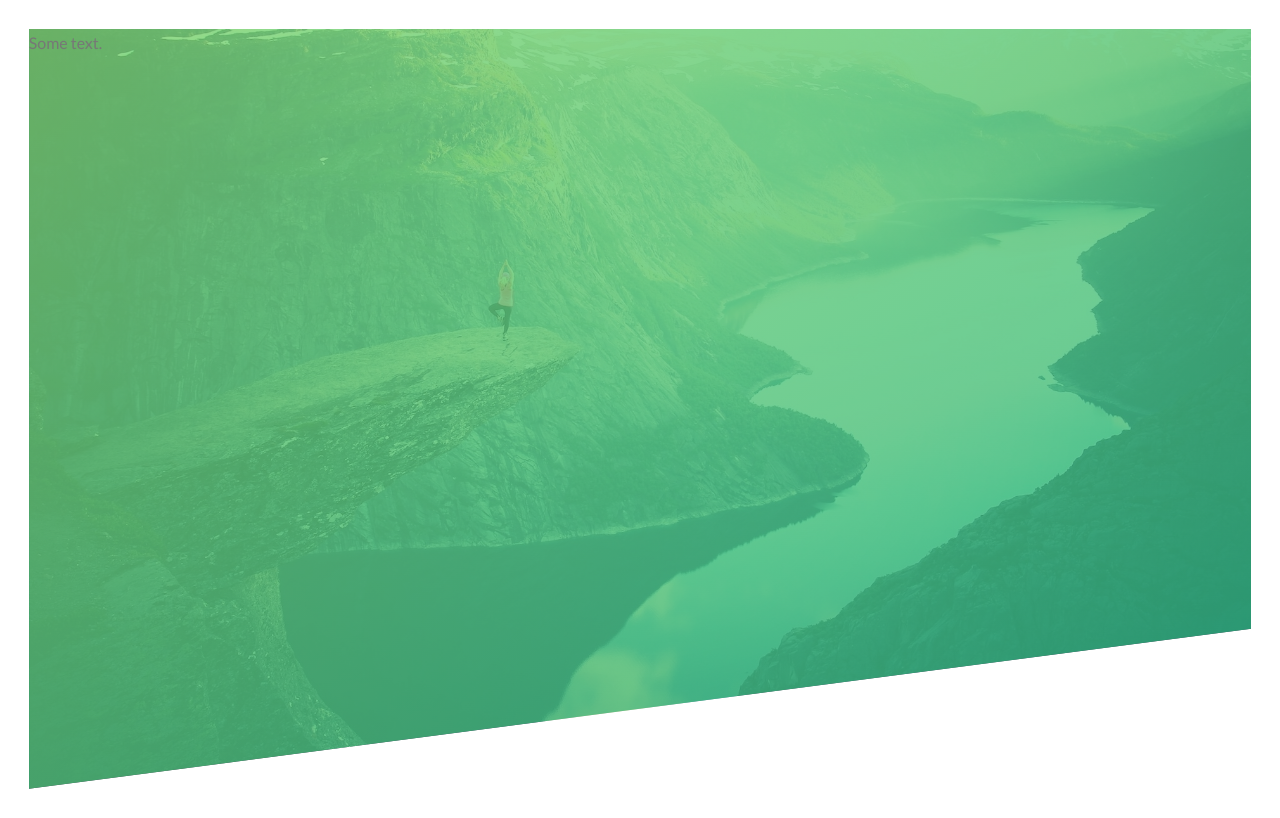
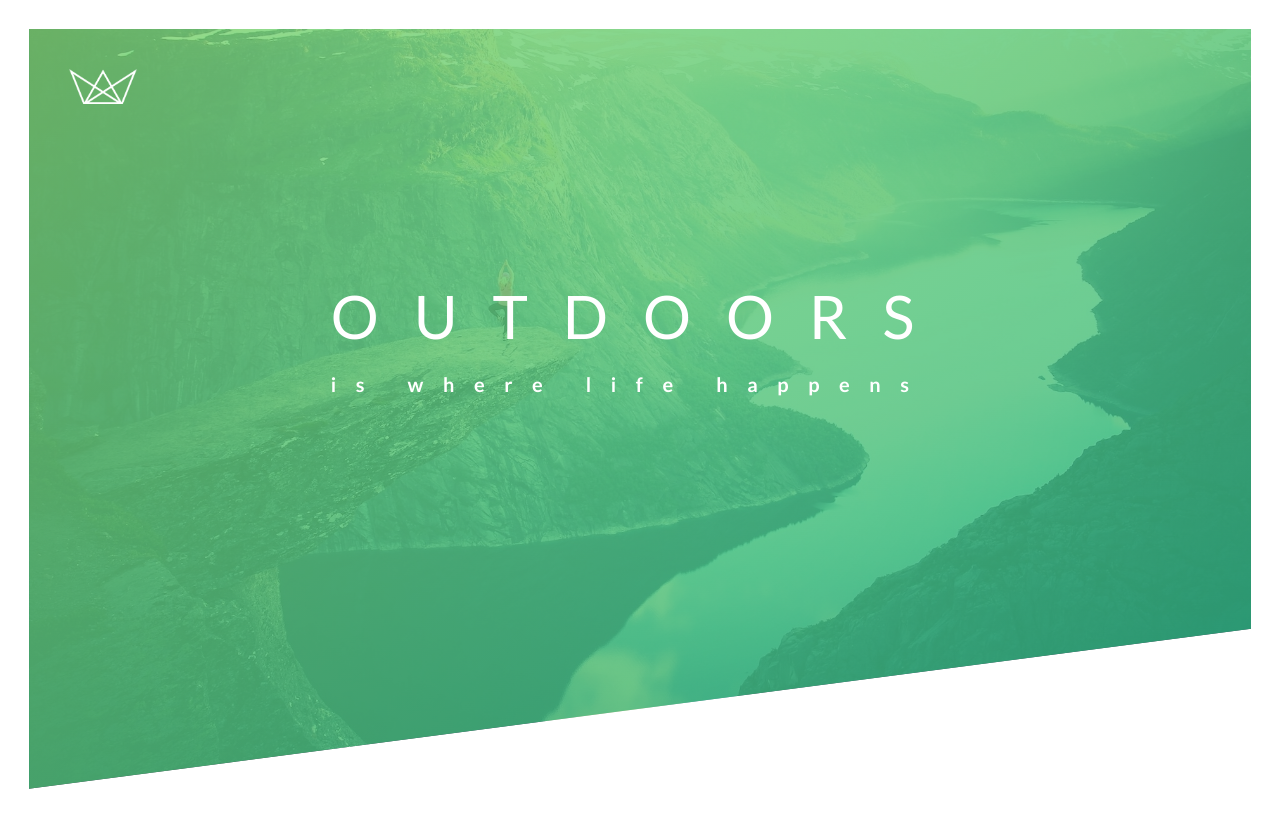
Before and after one commit to Tedo74/css-advanced, a plain HTML site: page index.html in a window 1280 px wide. Drawn offline with Linux system fonts and the light colour scheme.

Commit message:
h1 animation

```diff
--- a/index.html
+++ b/index.html
@@ -15,7 +15,15 @@
 <body>
 
     <header class="header">
-        Some text.
+        <div class="logo-box">
+            <img src="img/logo-white.png" alt="logo" class="logo">
+        </div>
+        <div class="text-box">
+            <h1 class="heading-primary">
+                <span class="heading-primary-main">Outdoors</span>
+                <span class="heading-primary-sub">is where life happens</span>
+            </h1>
+        </div>
     </header>
 
 </body>
--- a/style.css
+++ b/style.css
@@ -29,6 +29,9 @@ body {
 }
 
 .header {
+  /* display: flex;
+  justify-content: center;
+  align-items: center; */
   height: 95vh;
   background-image: linear-gradient(
       to right bottom,
@@ -40,4 +43,78 @@ body {
   background-position: top;
 
   clip-path: polygon(0 0, 100% 0, 100% 75vh, 0 100%);
+  position: relative;
 }
+
+.logo-box {
+  position: absolute;
+  top: 2.5em;
+  left: 2.5em;
+  /* background-color: lawngreen; */
+}
+
+.logo {
+  height: 35px;
+  width: auto;
+}
+
+.text-box {
+  position: absolute;
+  top: 40%;
+  left: 50%;
+  transform: translate(-50%, -50%);
+}
+
+.heading-primary {
+  color: #fff;
+  font-weight: 400;
+  backface-visibility: hidden;
+}
+
+.heading-primary-main {
+  text-transform: uppercase;
+  display: block;
+  font-size: 60px;
+  letter-spacing: 35px;
+  animation-name: moveInleft;
+  animation-duration: 2s;
+  animation-timing-function: ease-out;
+}
+
+.heading-primary-sub {
+  display: block;
+  font-size: 20px;
+  letter-spacing: 19.6px;
+  font-weight: 700;
+  animation: moveInRight 2s ease-out;
+}
+
+@keyframes moveInleft {
+  0% {
+    opacity: 0;
+    transform: translateX(-100px);
+  }
+  /* 80% {
+    transform: translateX(22px);
+  } */
+
+  100% {
+    opacity: 1;
+    transform: translateX(0);
+  }
+}
+
+@keyframes moveInRight {
+  0% {
+    opacity: 0;
+    transform: translateX(100px);
+  }
+  /* 80% {
+    transform: translateX(-22px);
+  } */
+
+  100% {
+    opacity: 1;
+    transform: translateX(0);
+  }
+}
```
